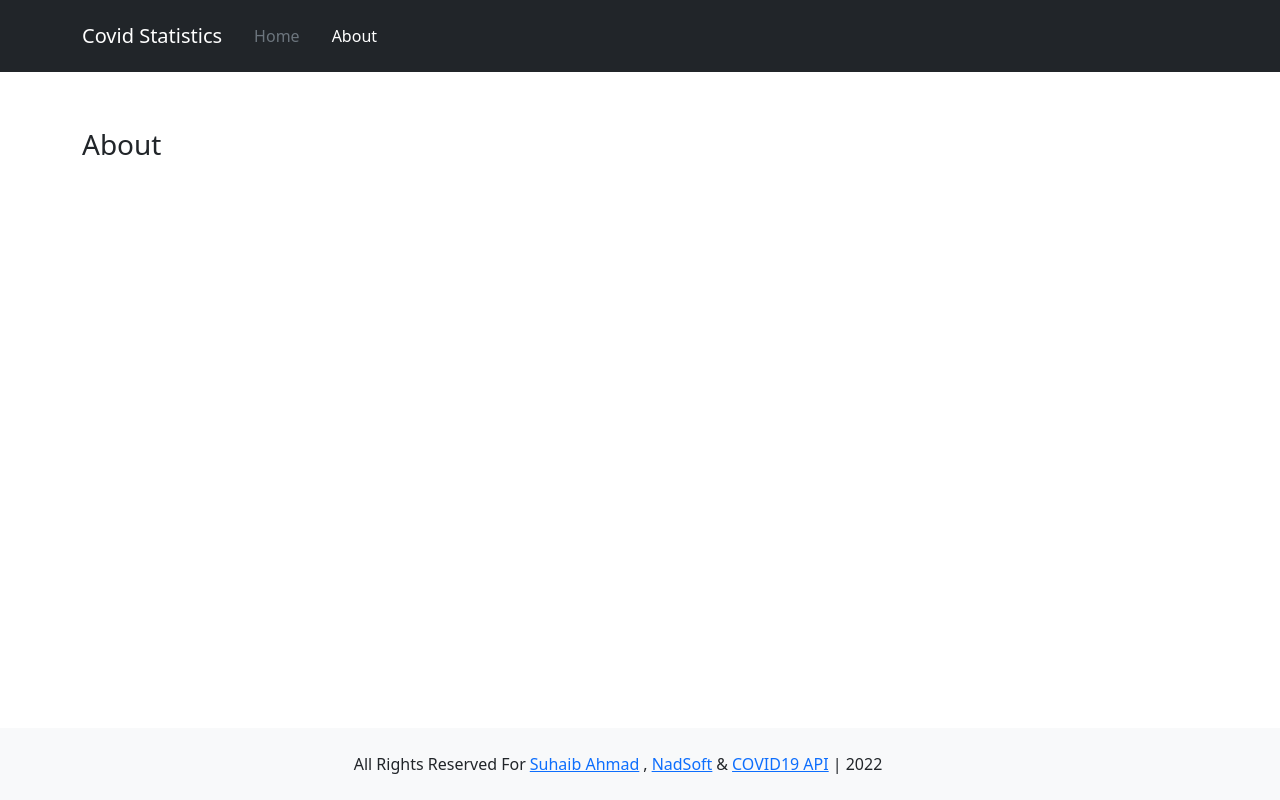
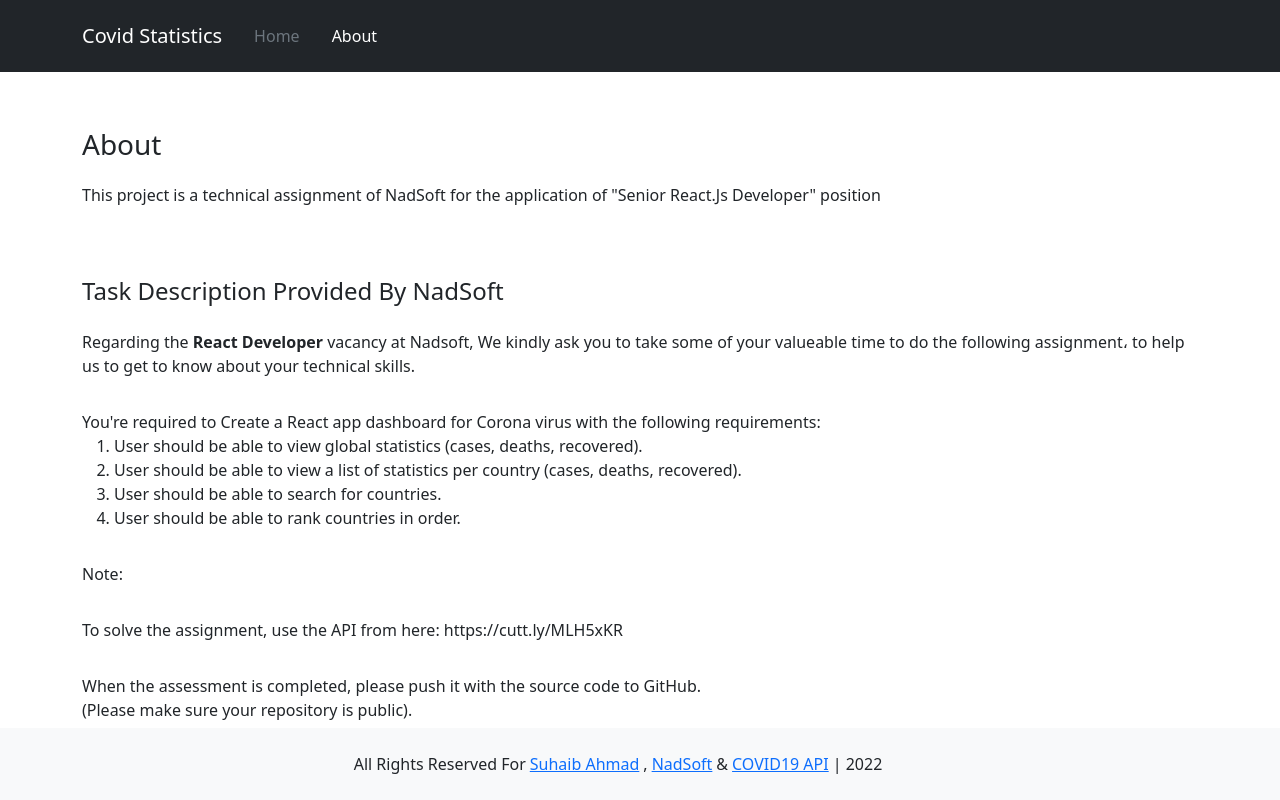
Before and after one commit to makkahwi/nadsoft_assignment, a React (Create React App) app: page /about in a window 1280 px wide. Built offline with nearby package versions, Linux system fonts and the light colour scheme.

Commit message:
About Page Content Update

```diff
--- a/src/Views/About/index.jsx
+++ b/src/Views/About/index.jsx
@@ -1,10 +1,61 @@
 import React from "react"
+import Typography from "../../Components/Base/Typography";
 import PageTitle from "../../Components/PageTitle";
 
 export default function About() {
   return (
     <>
       <PageTitle title={"About"} />
+
+      <Typography size={6} className="pb-5">
+        This project is a technical assignment of NadSoft for the application of "Senior React.Js Developer" position
+      </Typography>
+
+      <Typography size={4}>
+        Task Description Provided By NadSoft
+      </Typography>
+
+      <Typography>
+        Regarding the <b>React Developer</b> vacancy at Nadsoft, We kindly ask you to take some of
+        your valueable time to do the following assignment، to help us to get to know about
+        your technical skills.
+      </Typography>
+
+      <Typography>
+        You're required to Create a React app dashboard for Corona virus with the following
+        requirements:
+        <ol>
+          <li>
+            User should be able to view global statistics (cases, deaths, recovered).
+          </li>
+
+          <li>
+            User should be able to view a list of statistics per country (cases, deaths, recovered).
+          </li>
+
+          <li>
+            User should be able to search for countries.
+          </li>
+
+          <li>
+            User should be able to rank countries in order.
+          </li>
+        </ol>
+      </Typography>
+
+      <Typography>
+        Note:
+      </Typography>
+
+      <Typography>
+        To solve the assignment, use the API from here: https://cutt.ly/MLH5xKR
+      </Typography>
+
+      <Typography>
+        When the assessment is completed, please push it with the source code to GitHub.
+        <br />
+        (Please make sure your repository is public).
+      </Typography>
     </>
   )
 };
```
